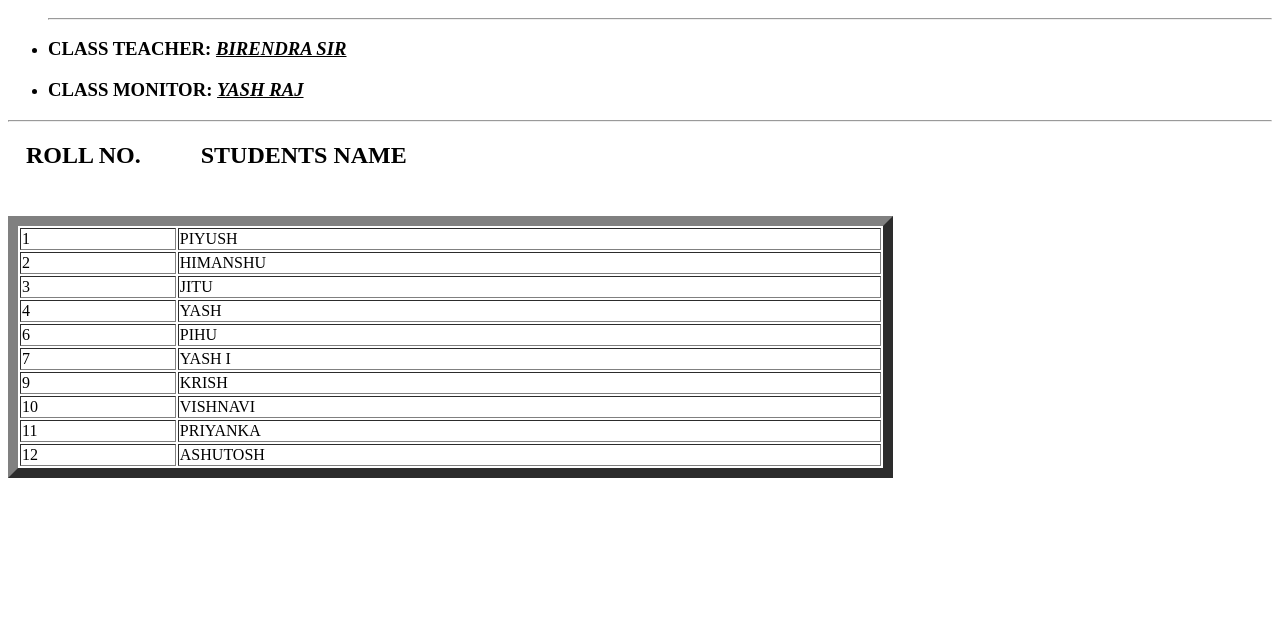
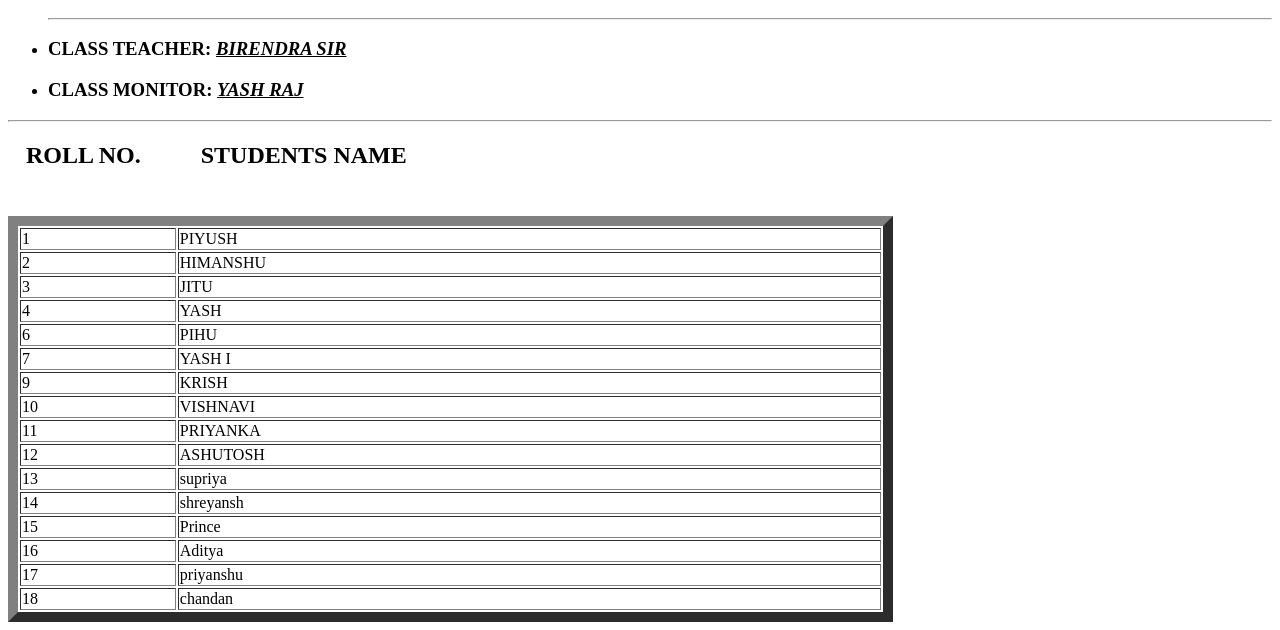
Before and after one commit to tanushraj00/yash, a plain HTML site: page welcome.html in a window 1280 px wide. Shown: the part 217-847 px from the top of the page. Before the commit the page ends 800 px from the top, so only its background shows below. Drawn offline with Linux system fonts and the light colour scheme.

Commit message:
Update welcome.html

```diff
--- a/welcome.html
+++ b/welcome.html
@@ -70,6 +70,35 @@
 <td>ASHUTOSH</td>
 </tr>
 
+<tr>
+<td>13</td>
+<td>supriya</td>
+</tr>
+
+   <tr>
+<td>14</td>
+<td>shreyansh</td>
+</tr>
+
+<tr>
+<td>15</td>
+<td>Prince</td>
+</tr>
+
+<tr>
+<td>16</td>
+<td>Aditya</td>
+</tr>
+
+<tr>
+<td>17</td>
+<td>priyanshu</td>
+</tr>
+
+<tr>
+<td>18</td>
+<td>chandan</td>
+</tr>
 
 </body>
 </html>
```
